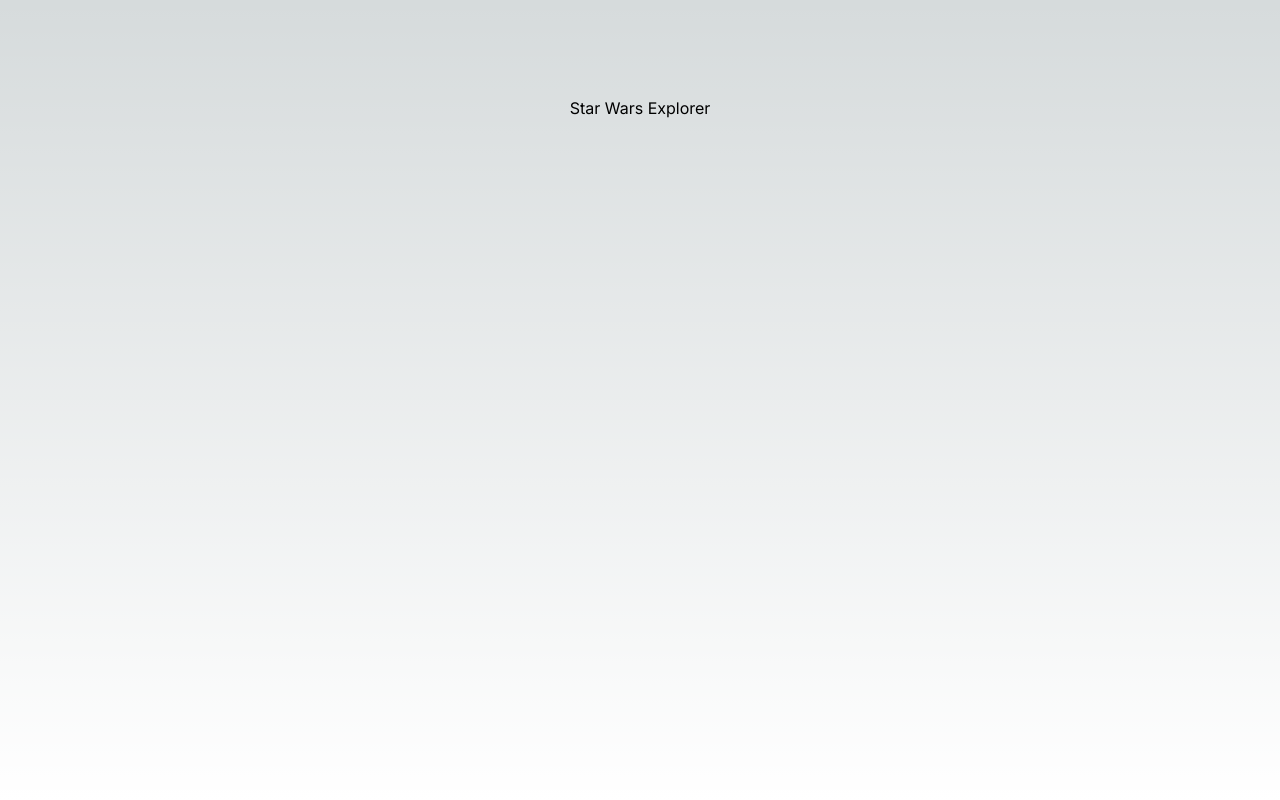
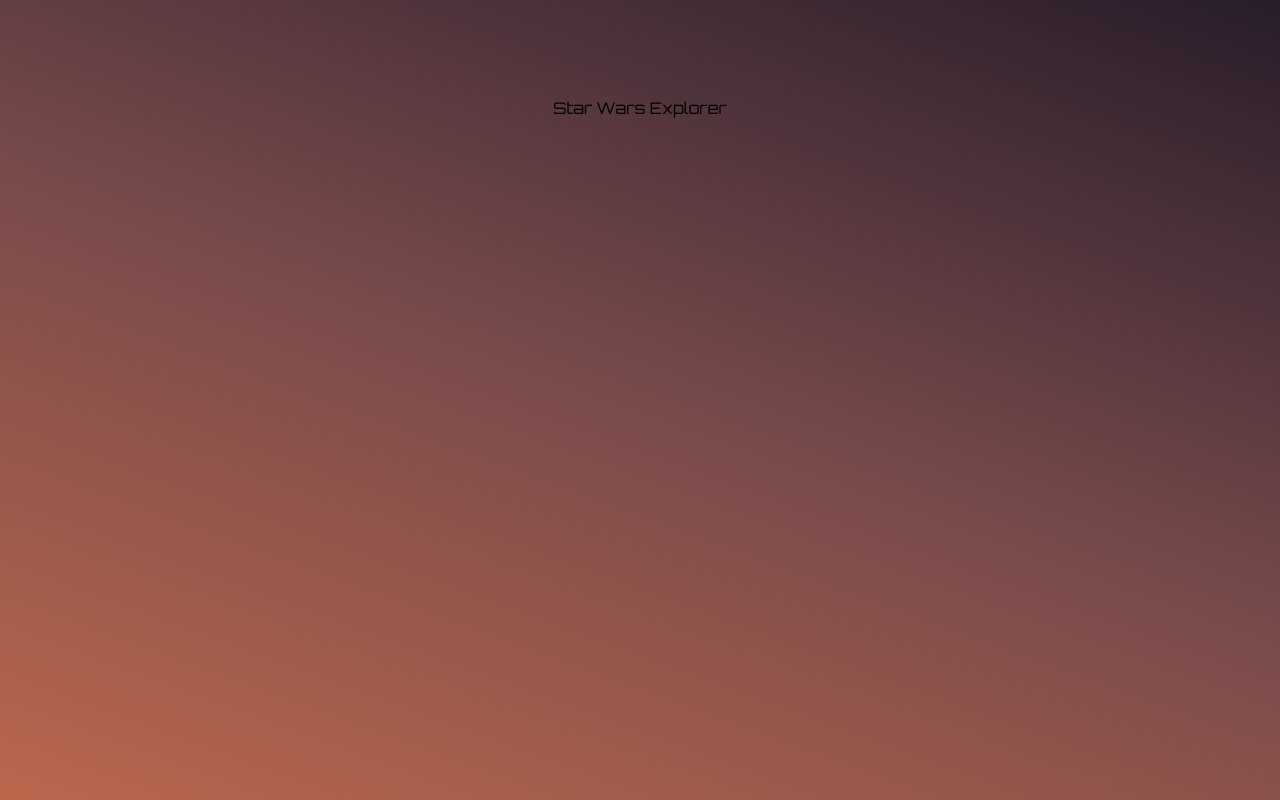
Before and after one commit to oskargaw/star-wars-explorer, a Next.js app: page / in a window 1280 px wide. Built offline with nearby package versions, Linux system fonts and the light colour scheme.

Commit message:
feat: change background and font

```diff
--- a/src/pages/index.tsx
+++ b/src/pages/index.tsx
@@ -1,11 +1,11 @@
-import { Inter } from 'next/font/google'
+import { Orbitron } from 'next/font/google'
 
-const inter = Inter({ subsets: ['latin'] })
+const orbitron = Orbitron({ subsets: ['latin'] })
 
 export default function Home() {
   return (
     <main
-      className={`flex min-h-screen flex-col items-center justify-between p-24 ${inter.className}`}
+      className={`flex min-h-screen flex-col items-center justify-between p-24 ${orbitron.className}`}
     >
       Star Wars Explorer
     </main>
--- a/src/styles/globals.css
+++ b/src/styles/globals.css
@@ -2,26 +2,17 @@
 @tailwind components;
 @tailwind utilities;
 
-:root {
-  --foreground-rgb: 0, 0, 0;
-  --background-start-rgb: 214, 219, 220;
-  --background-end-rgb: 255, 255, 255;
+body {
+  background: -webkit-linear-gradient(
+    20deg,
+    #bb674d,
+    #794b4b,
+    #281d2b
+  ); /* Chrome 10-25, Safari 5.1-6 */
+  background: linear-gradient(
+    20deg,
+    #bb674d,
+    #794b4b,
+    #281d2b
+  ); /* W3C, IE 10+/ Edge, Firefox 16+, Chrome 26+, Opera 12+, Safari 7+ */
 }
-
-@media (prefers-color-scheme: dark) {
-  :root {
-    --foreground-rgb: 255, 255, 255;
-    --background-start-rgb: 0, 0, 0;
-    --background-end-rgb: 0, 0, 0;
-  }
-}
-
-body {
-  color: rgb(var(--foreground-rgb));
-  background: linear-gradient(
-      to bottom,
-      transparent,
-      rgb(var(--background-end-rgb))
-    )
-    rgb(var(--background-start-rgb));
-}
```
